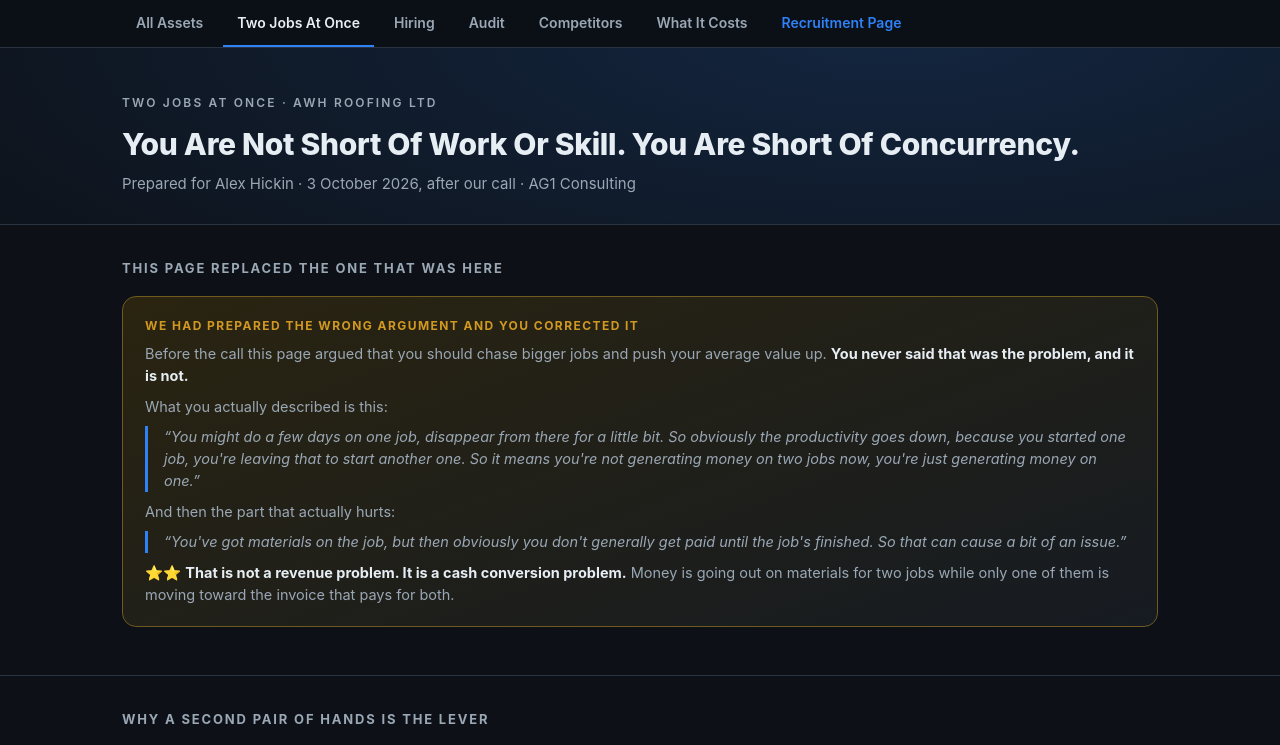
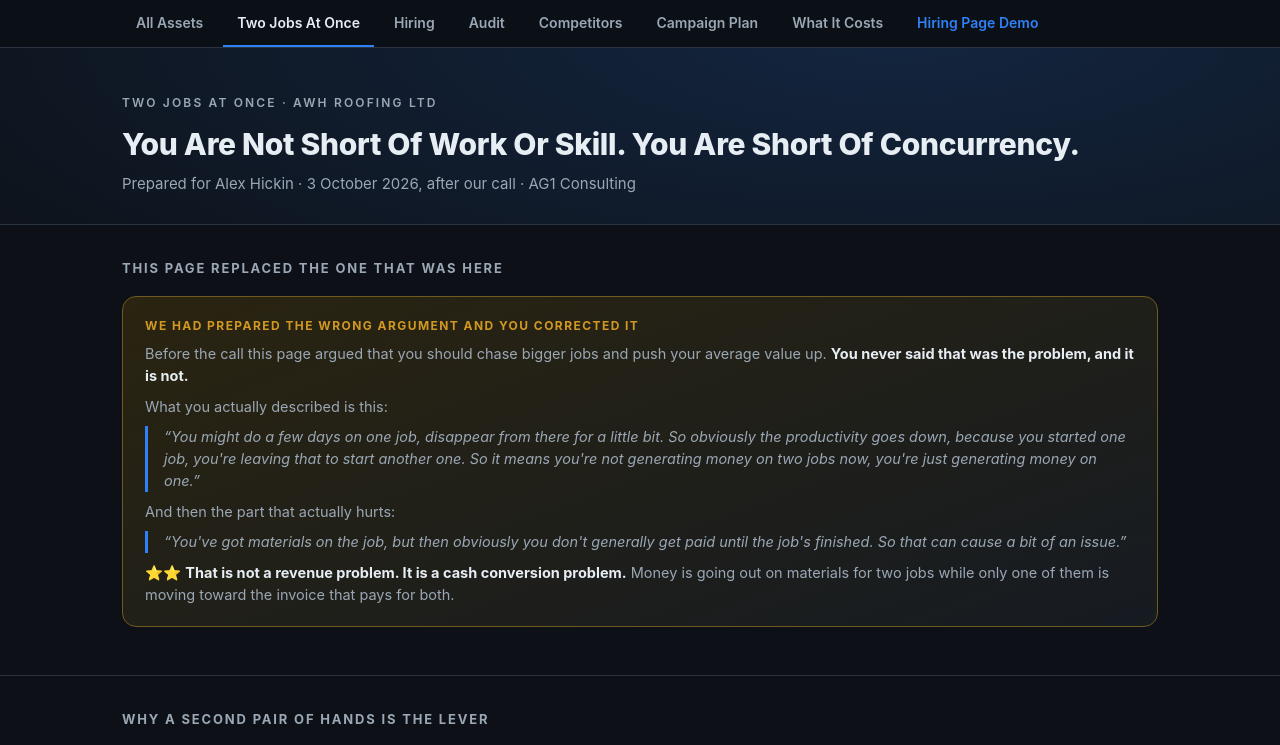
Before and after one commit to andrei170/awh-roofing-audit, a plain HTML site: page value.html in a window 1280 px wide. Shown: the top 745 px of the page. Drawn offline with Linux system fonts and the light colour scheme.

Commit message:
Build AG1 asset pack

```diff
--- a/value.html
+++ b/value.html
@@ -102,7 +102,7 @@ footer{color:var(--mut);font-size:12.5px;text-align:center;padding:22px 0 40px;l
 .agnav a.ext:hover{color:#fff}
 @media(max-width:560px){.agnav .inner{padding:0 14px}.agnav a{padding:10px 9px;font-size:13px}}
 </style></head><body>
-<nav class="agnav"><div class="inner"><a href="assets.html">All Assets</a><a href="value.html" class="on">Two Jobs At Once</a><a href="hiring.html">Hiring</a><a href="./">Audit</a><a href="competitors.html">Competitors</a><a href="pricing.html">What It Costs</a><a href="https://andrei170.github.io/awh-roofing-demo/" class="ext">Recruitment Page</a></div></nav>
+<nav class="agnav"><div class="inner"><a href="assets.html">All Assets</a><a href="value.html" class="on">Two Jobs At Once</a><a href="hiring.html">Hiring</a><a href="./">Audit</a><a href="competitors.html">Competitors</a><a href="campaign.html">Campaign Plan</a><a href="pricing.html">What It Costs</a><a href="https://andrei170.github.io/awh-roofing-demo/" class="ext">Hiring Page Demo</a></div></nav>
 <header>
   <div class="wrap">
     <div class="eyebrow">Two Jobs At Once &middot; AWH Roofing Ltd</div>
```
